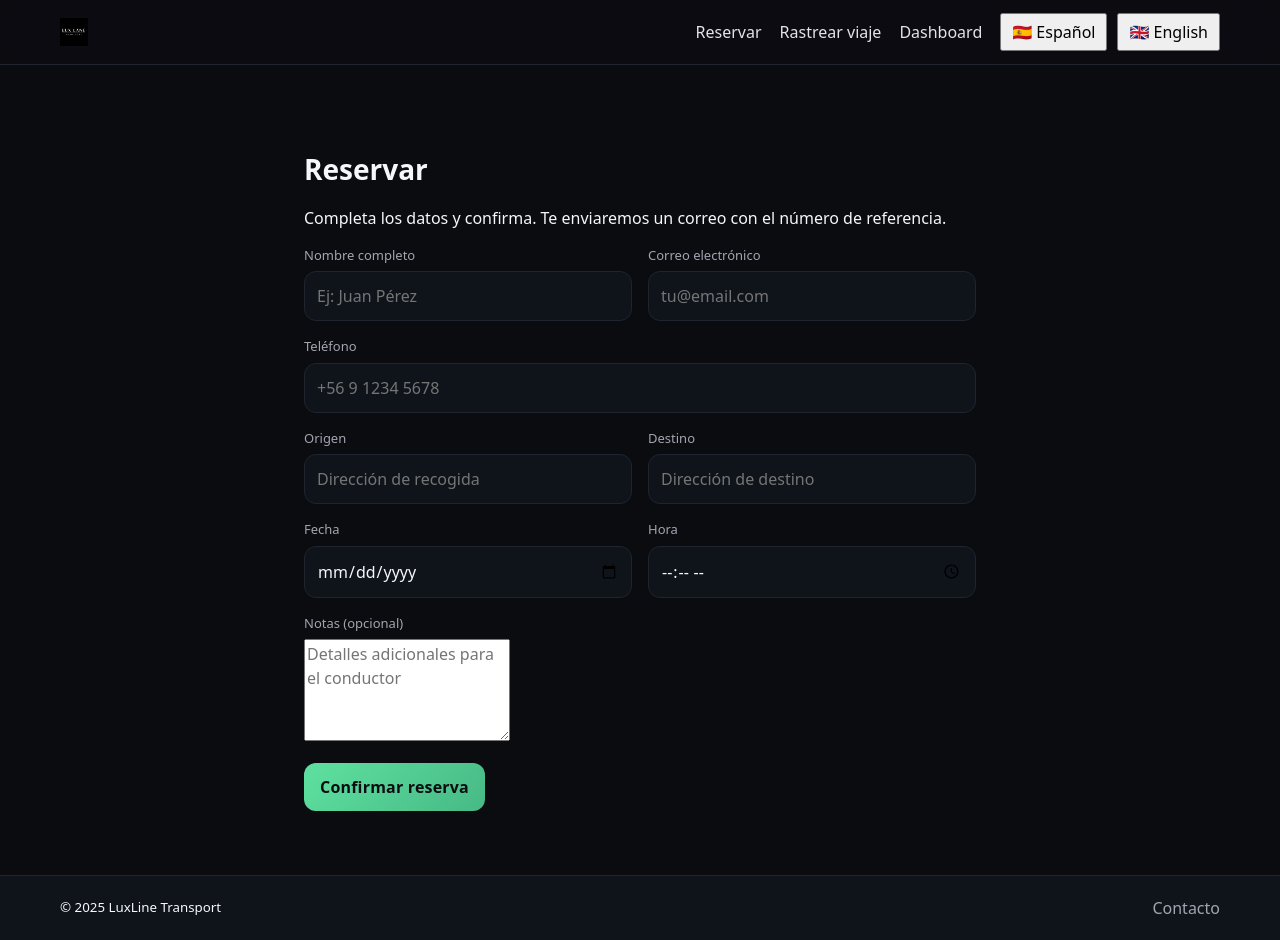
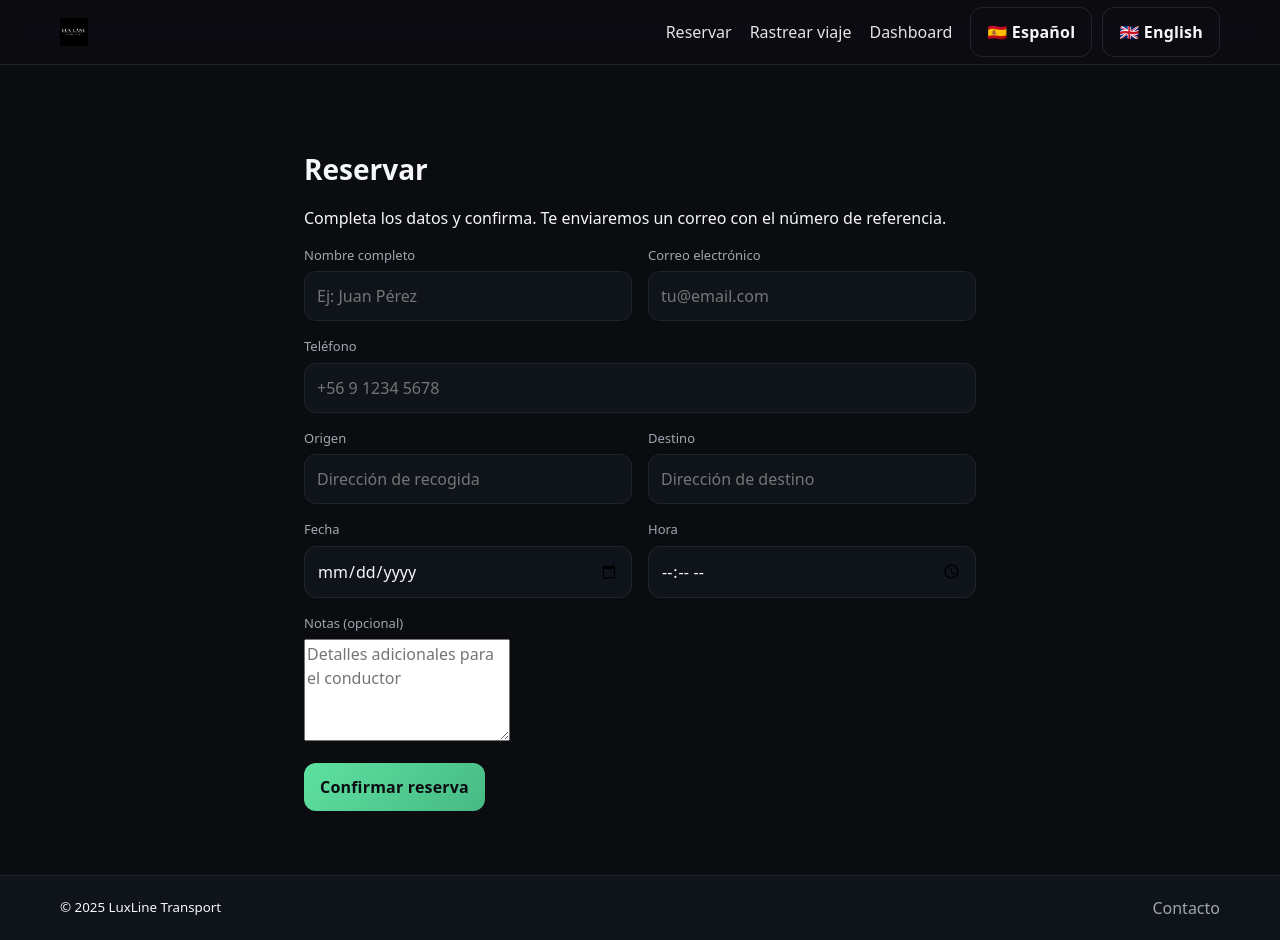
Before and after one commit to Luxlane/luxlane, a Next.js app: page /book in a window 1280 px wide. Built offline with nearby package versions, Linux system fonts and the light colour scheme; no server answers.

Commit message:
Update LangSwitcher.tsx

```diff
--- a/components/LangSwitcher.tsx
+++ b/components/LangSwitcher.tsx
@@ -2,29 +2,33 @@
 
 import { useTransition } from "react";
 
-export default function LangSwitcher() {
+export default function LangSwitcher({ current }: { current: "es" | "en" }) {
   const [isPending, startTransition] = useTransition();
 
-  const switchLang = async (lang: "es" | "en") => {
-    startTransition(async () => {
-      await fetch(`/lang/${lang}`);
-      window.location.reload();
+  const switchLang = (code: "es" | "en") => {
+    if (isPending || code === current) return;
+    // Usamos navegación directa para que el server route /lang/[code] ponga la cookie
+    // y nos redirija al referer (o "/")
+    startTransition(() => {
+      window.location.href = `/lang/${code}`;
     });
   };
 
   return (
-    <div style={{ display: "flex", gap: "10px" }}>
+    <div style={{ display: "flex", gap: 10 }}>
       <button
         onClick={() => switchLang("es")}
-        disabled={isPending}
-        style={{ padding: "5px 10px", cursor: "pointer" }}
+        disabled={isPending || current === "es"}
+        aria-pressed={current === "es"}
+        className="btn btn-ghost"
       >
         🇪🇸 Español
       </button>
       <button
         onClick={() => switchLang("en")}
-        disabled={isPending}
-        style={{ padding: "5px 10px", cursor: "pointer" }}
+        disabled={isPending || current === "en"}
+        aria-pressed={current === "en"}
+        className="btn btn-ghost"
       >
         🇬🇧 English
       </button>
```
